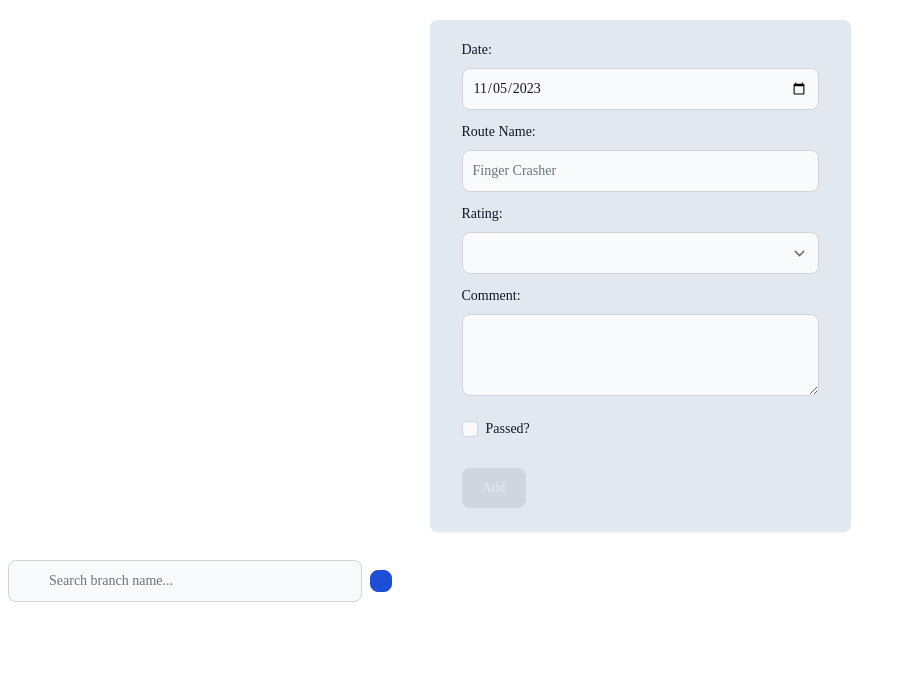
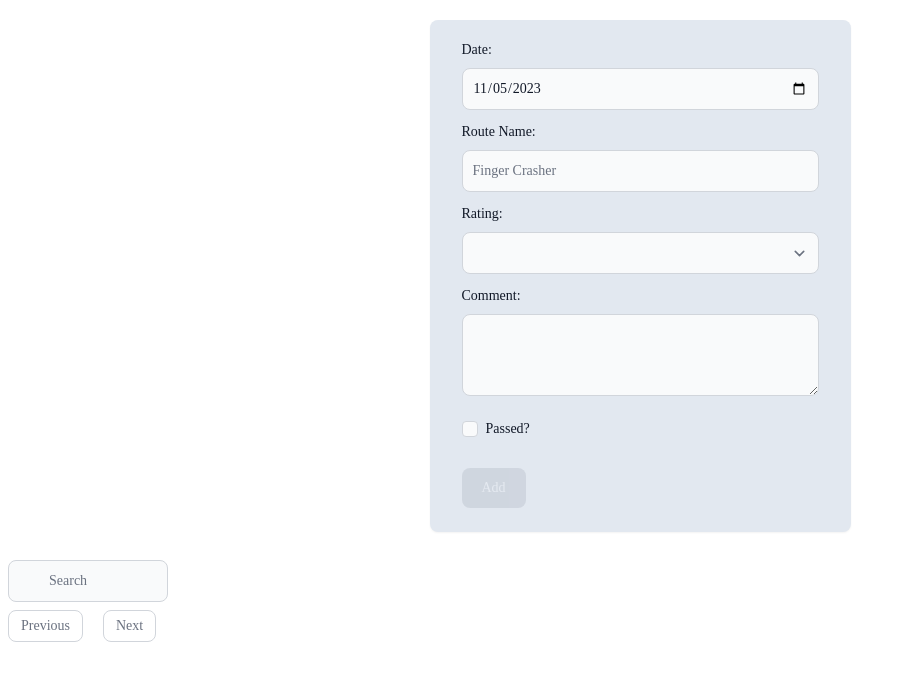
Before and after one commit to Kattegatt/vue-boulder-journal, a Vue app: page / in a window 1280 px wide. Shown: the top 680 px of the page, without its empty margins (0-906 px from the left). Built offline with nearby package versions, Linux system fonts and the light colour scheme.

Commit message:
connect search component

```diff
--- a/src/App.vue
+++ b/src/App.vue
@@ -2,7 +2,20 @@
 	<div class="flex flex-col items-center justify-center">
 		<input-form @form-route="addNewRoute" />
 	</div>
-	<search-bar />
+	<search-bar @activeInput="updateSearchInput" />
+	<div class="flex">
+		<button
+			class="flex items-center justify-center mx-2 px-3 h-8 text-sm font-medium text-gray-500 bg-white border border-gray-300 rounded-lg hover:bg-gray-100 hover:text-gray-700"
+		>
+			Previous
+		</button>
+
+		<button
+			class="flex items-center justify-center px-3 h-8 ml-3 text-sm font-medium text-gray-500 bg-white border border-gray-300 rounded-lg hover:bg-gray-100 hover:text-gray-700"
+		>
+			Next
+		</button>
+	</div>
 	<training-history :training-days-list="trainingDaysList" @deleteBtnPressed="removeRoute" />
 </template>
 
@@ -16,6 +29,8 @@ import trainingHistory from './components/trainingHistory.vue';
 export default {
 	data() {
 		return {
+			currentPage: 1,
+			searchInput: '',
 			trainingDaysList: [],
 			routes: [],
 		};
@@ -25,8 +40,15 @@ export default {
 		searchBar,
 		trainingHistory,
 	},
-	computed: {},
+	computed: {
+		paginatedTrainingDaysList() {},
+		calculatedPage() {},
+		lastPage() {},
+	},
 	methods: {
+		updateSearchInput(input) {
+			this.searchInput = input;
+		},
 		addNewRoute(route) {
 			const existingRoute = this.routes.find(
 				r => r.date === route.date && r.name === route.name && r.rating === route.rating
@@ -38,30 +60,31 @@ export default {
 			} else {
 				this.routes.push(route);
 			}
-
-			this.updateTrainingDaysList();
 		},
 		removeRoute(route) {
 			this.routes = this.routes.filter(r => {
-				r !== route;
+				return r !== route;
 			});
-
-			this.updateTrainingDaysList();
 		},
-		updateTrainingDaysList() {
+	},
+	watch: {
+		routes: {
+			handler() {
 				let routes = this.routes;
 				let uniqueDates = [...new Set(routes.map(r => r.date))];
-
 				let trainingDaysList = uniqueDates.map(date => {
 					let filteredRoutes = routes.filter(r => r.date === date);
 					return { date: date, routes: filteredRoutes };
 				});
-
+				trainingDaysList.sort((a, b) => {
+					let aDate = new Date(a.date);
+					let bDate = new Date(b.date);
+					return aDate - bDate;
+				});
 				this.trainingDaysList = trainingDaysList;
 			},
+			deep: true,
 		},
-	// watch: {
-	// 	routes() {},
-	// },
+	},
 };
 </script>
--- a/src/components/searchBar.vue
+++ b/src/components/searchBar.vue
@@ -1,30 +1,30 @@
 <template>
-	<form class="m-2 flex items-center w-96">
-		<label for="simple-search" class="sr-only">Search</label>
+	<form class="m-2 flex items-center w-40">
 		<div class="relative w-full">
 			<div class="absolute inset-y-0 left-0 flex items-center pl-3 pointer-events-none"></div>
 			<input
+				v-model="searchInput"
 				type="text"
 				id="simple-search"
-				class="bg-gray-50 border border-gray-300 text-gray-900 text-sm rounded-lg focus:ring-black focus:border-gray-500 block w-full pl-10 p-2.5 dark:bg-gray-700 dark:border-gray-600 dark:placeholder-gray-400 dark:text-white dark:focus:ring-blue-500 dark:focus:border-blue-500"
-				placeholder="Search branch name..."
-				required
+				class="bg-gray-50 border border-gray-300 text-gray-900 text-sm rounded-lg focus:ring-black focus:border-gray-500 block w-full pl-10 p-2.5"
+				placeholder="Search"
+				@input="emitInput"
 			/>
 		</div>
-		<button
-			type="submit"
-			class="p-2.5 ml-2 text-sm font-medium text-white bg-blue-700 rounded-lg border border-blue-700 hover:bg-blue-800 focus:ring-4 focus:outline-none focus:ring-blue-300 dark:bg-blue-600 dark:hover:bg-blue-700 dark:focus:ring-blue-800"
-		>
-			<span class="sr-only bg-black">Search</span>
-		</button>
 	</form>
 </template>
 
 <script>
 export default {
 	data() {
-		return {};
+		return {
+			searchInput: '',
+		};
 	},
-	methods: {},
+	methods: {
+		emitInput() {
+			this.$emit('activeInput', this.searchInput);
+		},
+	},
 };
 </script>
```
Lines whose indentation alone changed are shown as unchanged.
